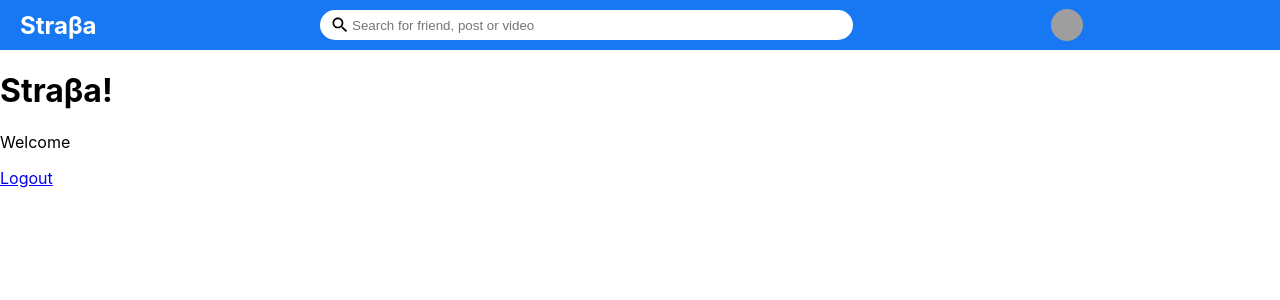
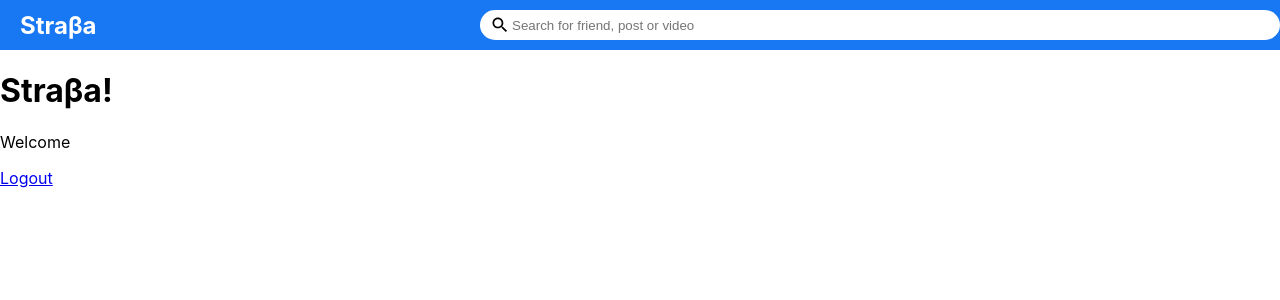
Before and after one commit to sleipner01/straba, a React (Create React App) app: page / in a window 1280 px wide. Shown: the top 300 px of the page. Built offline with nearby package versions, Linux system fonts and the light colour scheme; no server answers; grey boxes are pictures that could not be loaded.

Commit message:
update: removed profile pic from topbar

```diff
--- a/src/components/topbar/Topbar.jsx
+++ b/src/components/topbar/Topbar.jsx
@@ -13,9 +13,6 @@ export default function Topbar() {
           <input placeholder='Search for friend, post or video' className='searchInput' />
         </div>
       </div>
-      <div className='topbarRight'>
-        <img src='./assets/person/1.jpeg' alt='' className='topbarImg' />
-      </div>
     </div>
   );
 }
```
